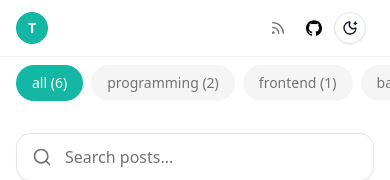
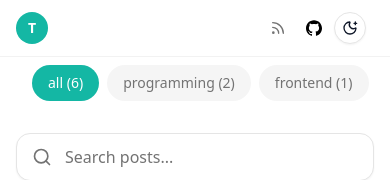
Before and after one commit to parinyadagon/blogg, a Next.js app in the folder frontend/: page / in a window 390 px wide. Shown: the top 180 px of the page. Built offline with nearby package versions, Linux system fonts and the light colour scheme.

Commit message:
Remove unnecessary margin from mobile category filter for improved layout

```diff
--- a/frontend/app/(public)/page.tsx
+++ b/frontend/app/(public)/page.tsx
@@ -81,7 +81,7 @@ export default function Home() {
         </div>
 
         {/* Mobile: Category filter horizontal scroll */}
-        <div className="lg:hidden mb-6 -mx-4 px-4 overflow-x-auto scrollbar-thin">
+        <div className="lg:hidden mb-6 px-4 overflow-x-auto scrollbar-thin">
           <div className="flex gap-2 pb-2">
             {categoryItems.map((item) => (
               <button
```
